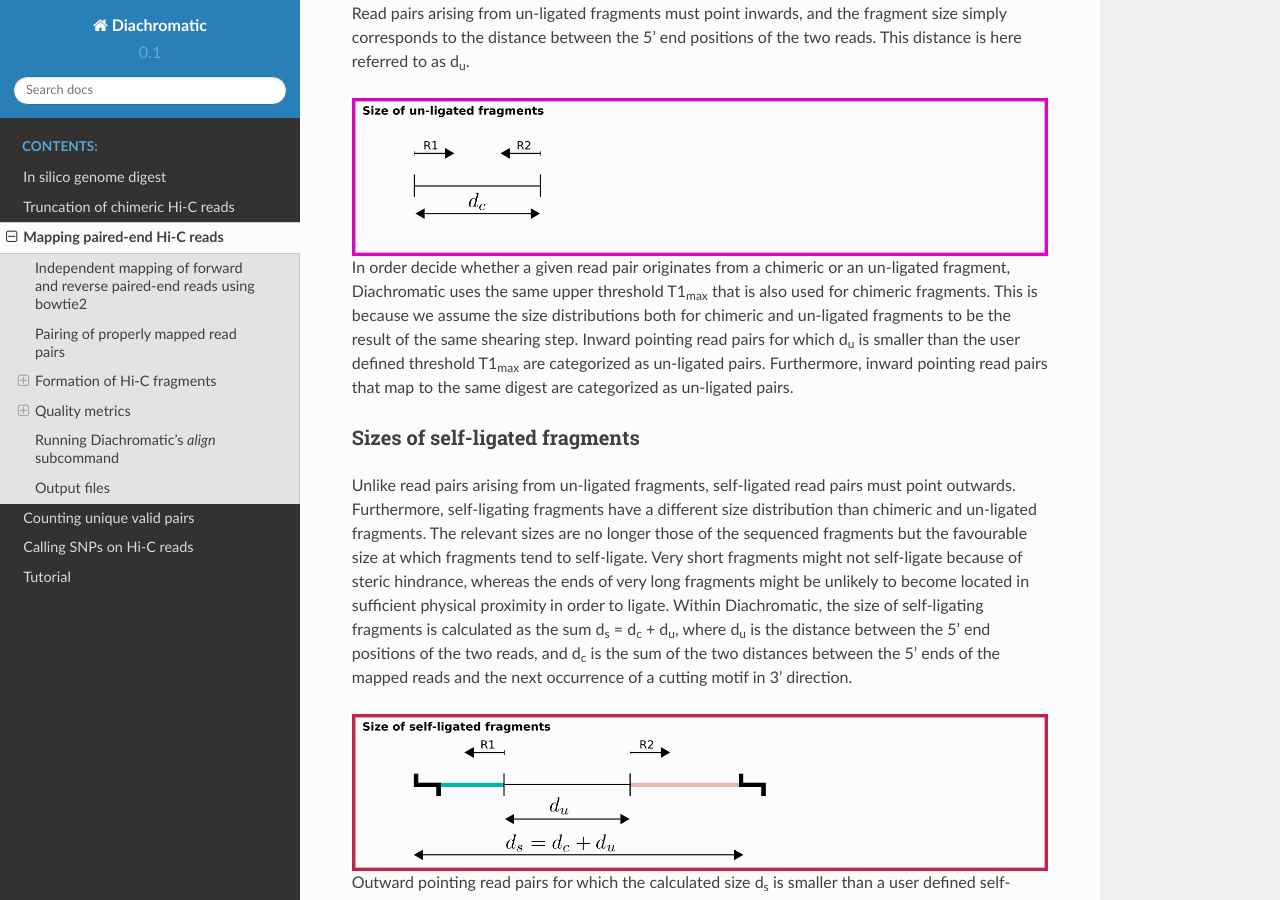
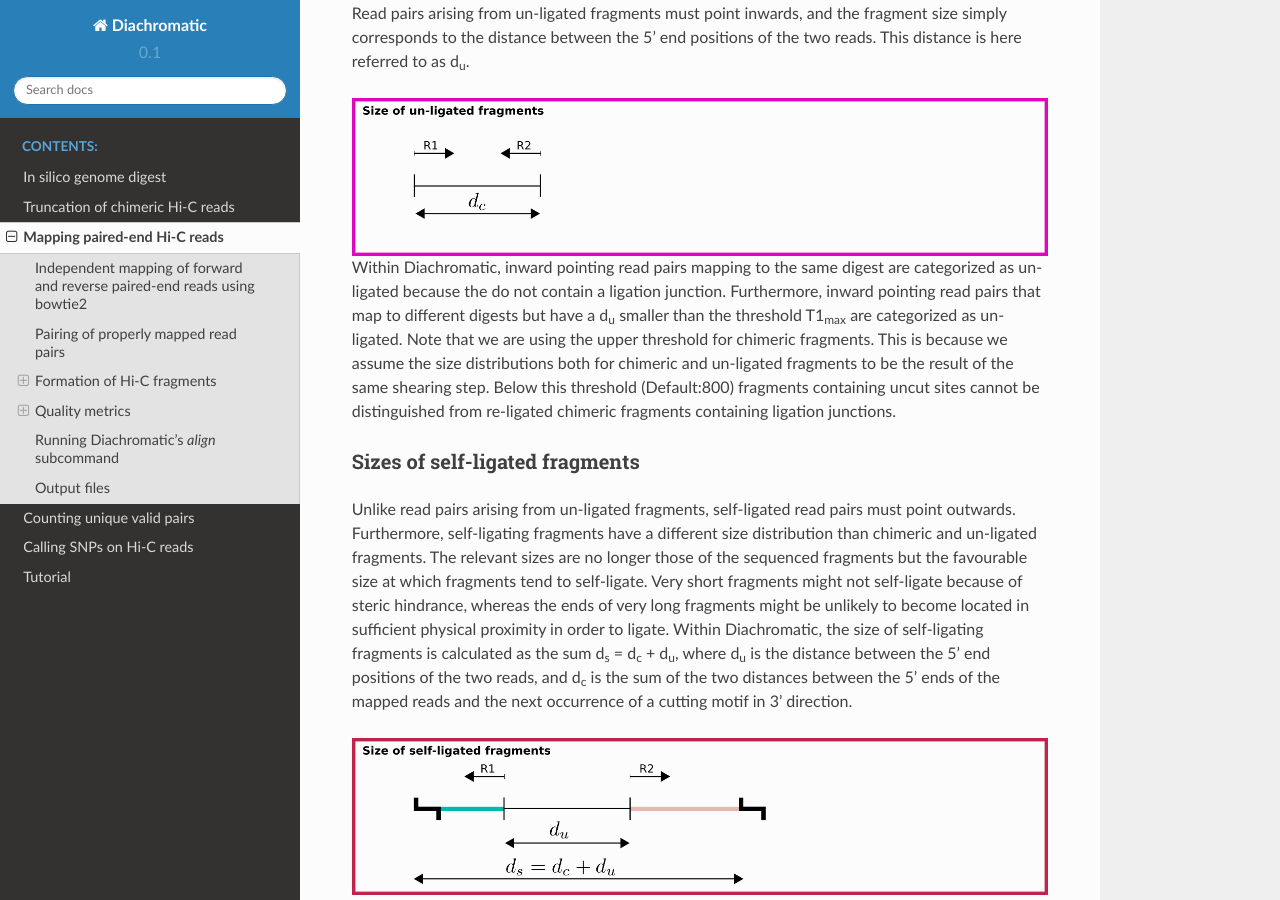
Before and after one commit to TheJacksonLaboratory/diachromatic, a Sphinx documentation site: the page built from docs/mapping.rst, in a window 1280 px wide and 900 px high, scrolled down 3175 px. Built offline with Sphinx 7.4.7 and the Read the Docs theme 2.0.0, drawn with Linux system fonts in a browser that asks for light colours.

Commit message:
Revised text un-ligated fragments (#98).

```diff
--- a/docs/mapping.rst
+++ b/docs/mapping.rst
@@ -93,14 +93,15 @@ distance between the 5' end positions of the two reads. This distance is here re
 .. figure:: img/fragment_size_unligated.png
     :align: center
 
-In order decide whether a given read pair originates from a chimeric or an un-ligated fragment, Diachromatic
-uses the same upper threshold T1\ :sub:`max` that is also used for  chimeric fragments.
+Within Diachromatic, inward pointing read pairs mapping to the same digest are categorized as un-ligated
+because the do not contain a ligation junction.
+Furthermore, inward pointing read pairs that map to different digests but have a d\ :sub:`u` smaller than the threshold T1\ :sub:`max`
+are categorized as un-ligated.
+Note that we are using the upper threshold for chimeric fragments.
 This is because we assume the size distributions both for chimeric and un-ligated fragments to be the result of the same shearing
 step.
-Inward pointing read pairs for which d\ :sub:`u` is smaller than the user defined threshold T1\ :sub:`max` are categorized as
-un-ligated pairs.
-Furthermore, inward pointing read pairs that map to the same digest are categorized as un-ligated pairs.
-
+Below this threshold (Default:800) fragments containing uncut sites cannot be distinguished from
+re-ligated chimeric fragments containing ligation junctions.
 
 Sizes of self-ligated fragments
 -------------------------------
```
